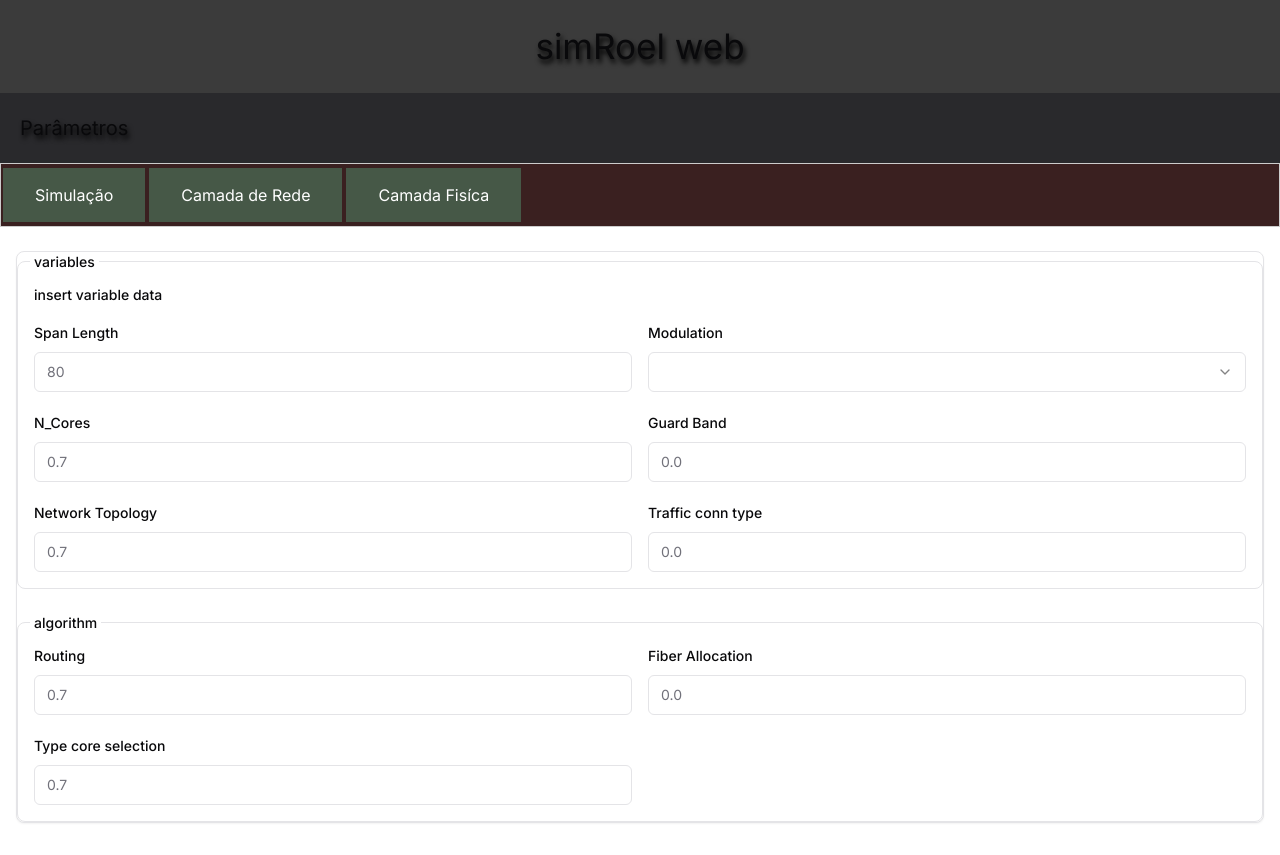
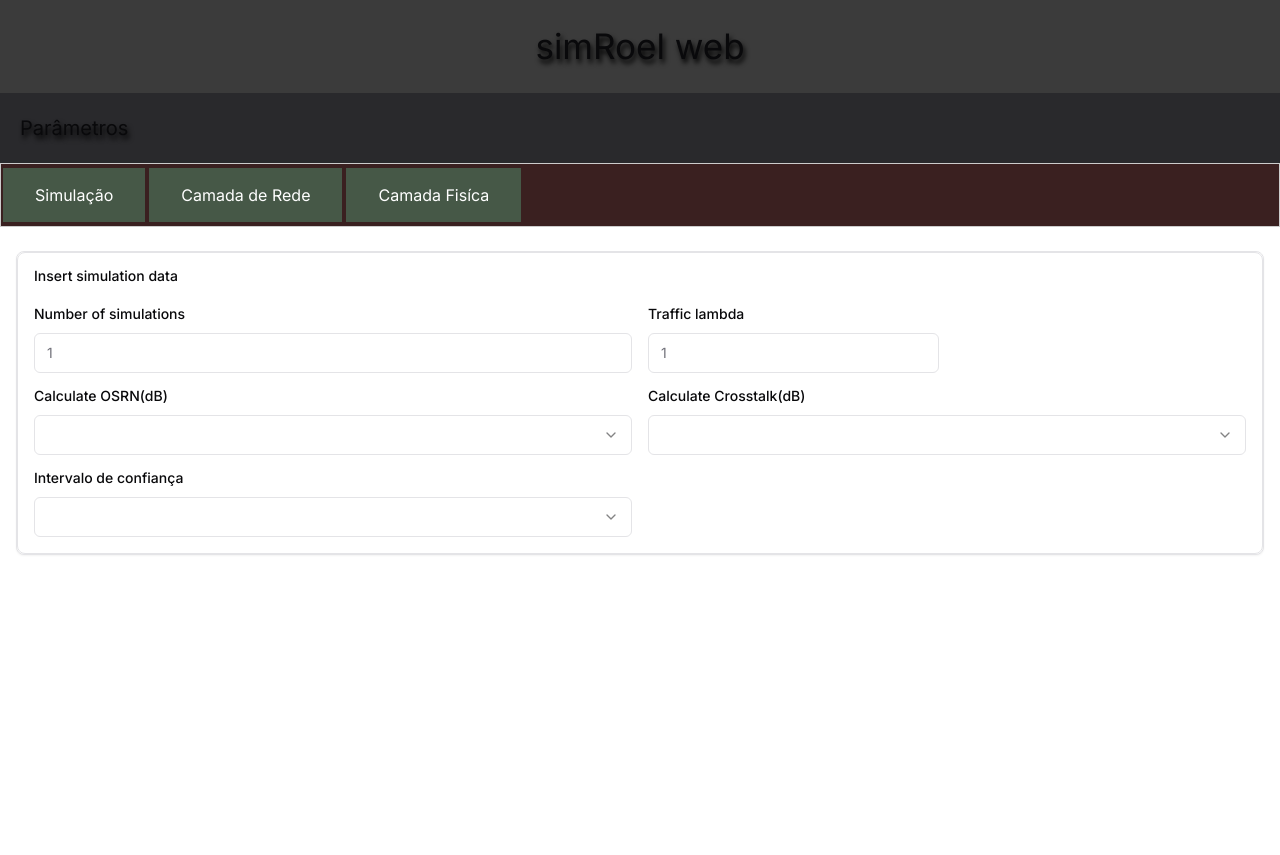
Before and after one commit to Daniloloureiro/simRoel, a Next.js app: page / in a window 1280 px wide. After the commit the page ends 800 px from the top, so only its background shows below. Built offline with nearby package versions, Linux system fonts and the light colour scheme.

Commit message:
parametros de simulação

```diff
--- a/app/Simulacao.js
+++ b/app/Simulacao.js
@@ -26,68 +26,58 @@ export default function Simulacao() {
             <Card className="sm:col-span-2" x-chunk="dashboard-05-chunk-0">
                 <form className="grid w-full items-start gap-6">
                     <fieldset className="grid gap-6 rounded-lg border p-4">
-                        <legend className="-ml-1 px-1 text-sm font-medium">variables</legend>
                         <div className="grid gap-3">
-                            <Label htmlFor="model">insert variable data</Label>
+                            <Label htmlFor="model">Insert simulation data</Label>
                         </div>
                         <div className="grid grid-cols-2 gap-4">
                             <div className="grid gap-3">
-                                <Label htmlFor="Span Length">Span Length</Label>
-                                <Input id="Span Length" type="number" placeholder="80" />
+                                <Label htmlFor="N_simulations">Number of simulations</Label>
+                                <Input id="N_simulations" type="number" placeholder="1" min="1" />
+                            </div>
+                            <div className="grid grid-cols-2 gap-4">
+                            <div className="grid gap-3">
+                                <Label htmlFor="Traffic lambda">Traffic lambda</Label>
+                                <Input id="Traffic lambda" type="number" placeholder="1" min="1" />
+                            </div>
+                        </div>
+                            <div className="grid gap-3">
+                                <Label htmlFor="Calc_OSRN">Calculate OSRN(dB)</Label>
+                                <Select defaultValue="Calc_OSRN">
+                                    <SelectTrigger>
+                                        <SelectValue placeholder="Select a is on or off" />
+                                    </SelectTrigger>
+                                    <SelectContent>
+                                        <SelectItem value="on">On</SelectItem>
+                                        <SelectItem value="of">Off</SelectItem>
+                                    </SelectContent>
+                                </Select>
                             </div>
                             <div className="grid gap-3">
-                                <Label htmlFor="Modulation">Modulation</Label>
-                                <Select defaultValue="Modulation">
+                                <Label htmlFor="Calc_Crosstalk">Calculate Crosstalk(dB)</Label>
+                                <Select defaultValue="Calc_Crosstalk">
                                     <SelectTrigger>
-                                        <SelectValue placeholder="Select a Modulation" />
+                                        <SelectValue placeholder="Select a is on or off" />
                                     </SelectTrigger>
                                     <SelectContent>
-                                        <SelectItem value="system">System</SelectItem>
-                                        <SelectItem value="user">User</SelectItem>
-                                        <SelectItem value="assistant">Assistant</SelectItem>
+                                        <SelectItem value="on">On</SelectItem>
+                                        <SelectItem value="of">Off</SelectItem>
+                                    </SelectContent>
+                                </Select>
+                            </div>
+                            <div className="grid gap-3">
+                                <Label htmlFor="Intervalo de confiança">Intervalo de confiança</Label>
+                                <Select defaultValue="Intervalo de confiança">
+                                    <SelectTrigger>
+                                        <SelectValue placeholder="Select a is on or off" />
+                                    </SelectTrigger>
+                                    <SelectContent>
+                                        <SelectItem value="on">On</SelectItem>
+                                        <SelectItem value="of">Off</SelectItem>
                                     </SelectContent>
                                 </Select>
                             </div>
                         </div>
-                        <div className="grid grid-cols-2 gap-4">
-                            <div className="grid gap-3">
-                                <Label htmlFor="N_Cores">N_Cores</Label>
-                                <Input id="N_Cores" type="number" placeholder="0.7" />
-                            </div>
-                            <div className="grid gap-3">
-                                <Label htmlFor="Guard Band">Guard Band</Label>
-                                <Input id="Guard Band" type="number" placeholder="0.0" />
-                            </div>
-                        </div>
-                        <div className="grid grid-cols-2 gap-4">
-                            <div className="grid gap-3">
-                                <Label htmlFor="Network Topology">Network Topology</Label>
-                                <Input id="Network Topology" type="number" placeholder="0.7" />
-                            </div>
-                            <div className="grid gap-3">
-                                <Label htmlFor="Traffic conn type">Traffic conn type</Label>
-                                <Input id="Traffic conn type" type="number" placeholder="0.0" />
-                            </div>
-                        </div>
-                    </fieldset>
-                    <fieldset className="grid gap-6 rounded-lg border p-4">
-                        <legend className="-ml-1 px-1 text-sm font-medium">algorithm</legend>
-                        <div className="grid grid-cols-2 gap-4">
-                            <div className="grid gap-3">
-                                <Label htmlFor="Routing">Routing</Label>
-                                <Input id="Routing" type="number" placeholder="0.7" />
-                            </div>
-                            <div className="grid gap-3">
-                                <Label htmlFor="Fiber Allocation">Fiber Allocation</Label>
-                                <Input id="Fiber Allocation" type="number" placeholder="0.0" />
-                            </div>
-                        </div>
-                        <div className="grid grid-cols-2 gap-4">
-                            <div className="grid gap-3">
-                                <Label htmlFor="Type core selection">Type core selection</Label>
-                                <Input id="Type core selection" type="number" placeholder="0.7" />
-                            </div>
-                        </div>
+
                     </fieldset>
                 </form>
             </Card>
```
